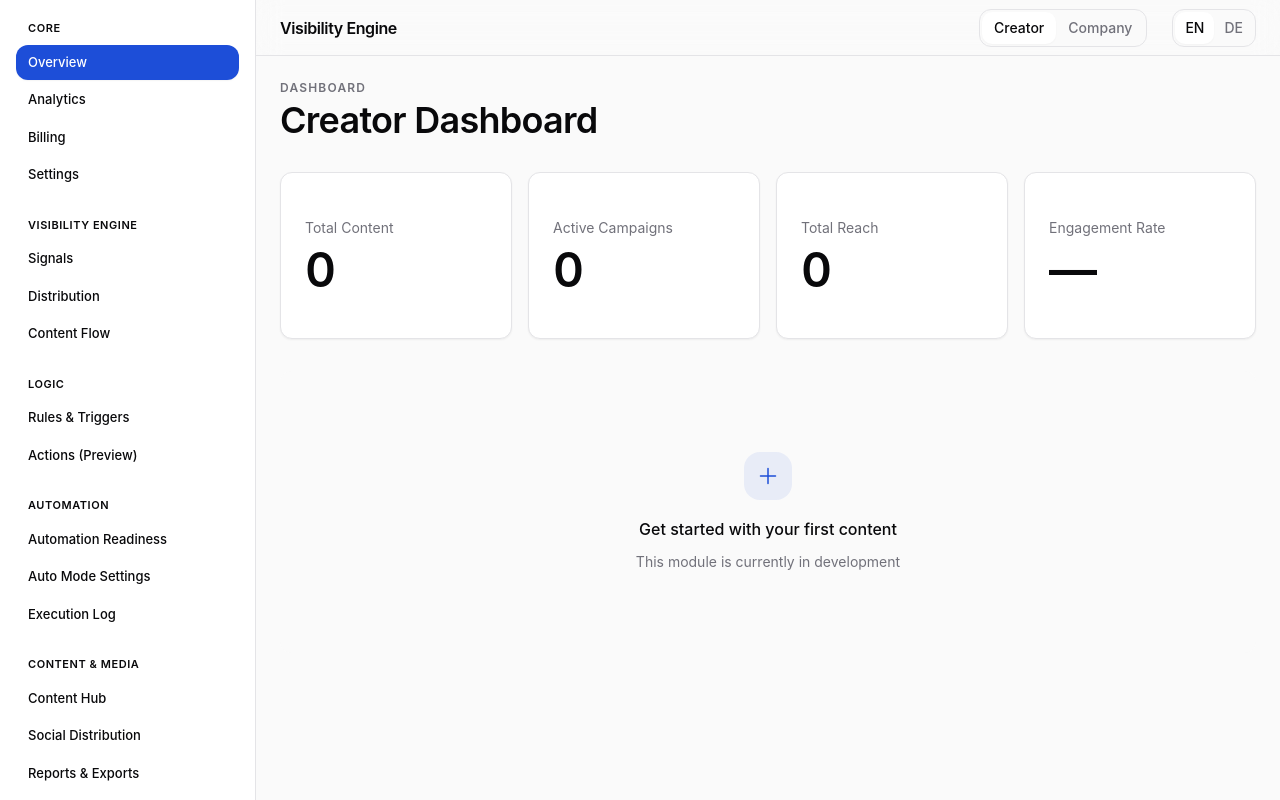
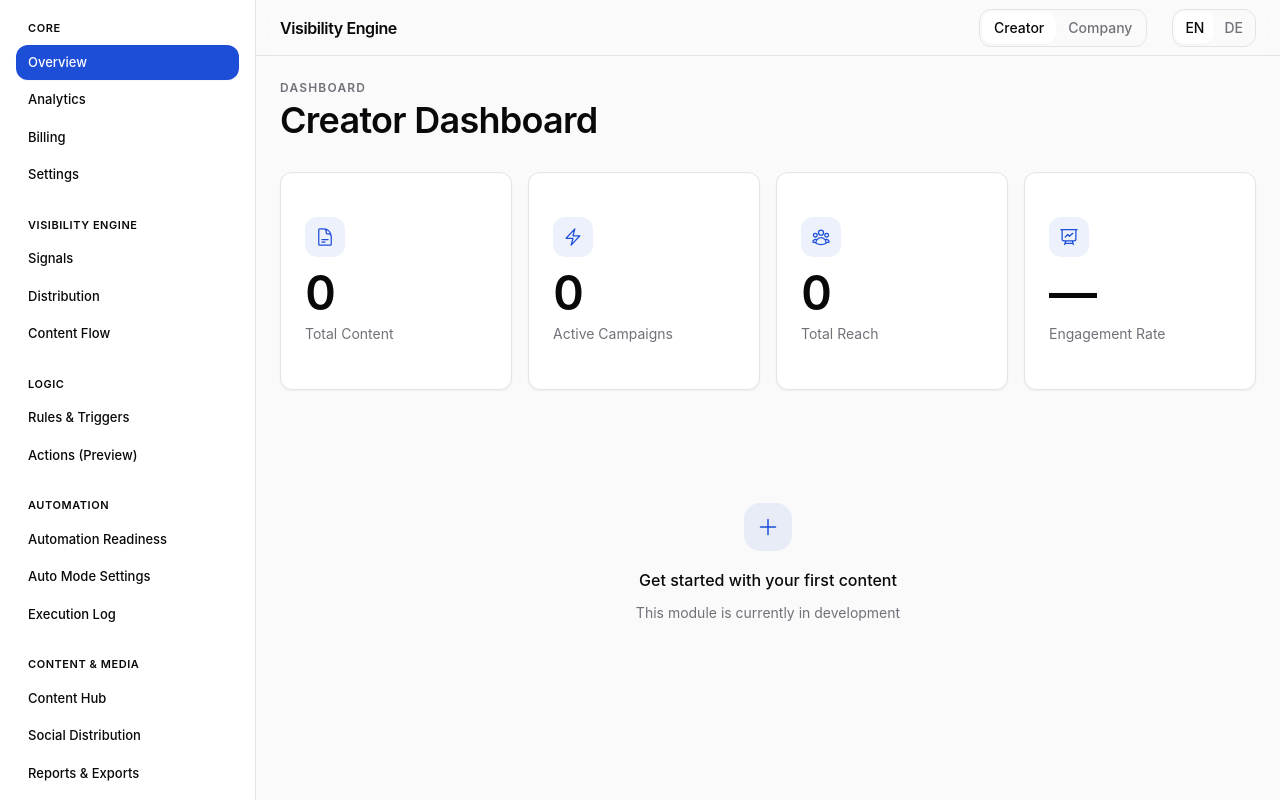
Before and after one commit to mikegehrke/visibility-engine, a Next.js app: page /dashboard in a window 1280 px wide. Built offline with nearby package versions, Linux system fonts and the light colour scheme.

Commit message:
feat(dashboard): enhance overview stat cards with icons
- Add metric icons for content, campaigns, reach, engagement
- Improved card layout with icon badge at top
- Icons animate on hover (scale-105)
- Better visual hierarchy: icon → value → label

```diff
--- a/app/dashboard/page.tsx
+++ b/app/dashboard/page.tsx
@@ -4,26 +4,53 @@ import { useDashboard } from '@/lib/context/DashboardContext';
 import { H2, Body, Small, Stat, Overline } from '@/components/shared/Typography';
 import Card, { CardContent } from '@/components/shared/Card';
 
+// Metric icons
+const metricIcons = {
+  content: (
+    <svg className="w-5 h-5" fill="none" viewBox="0 0 24 24" stroke="currentColor" strokeWidth={1.5}>
+      <path strokeLinecap="round" strokeLinejoin="round" d="M19.5 14.25v-2.625a3.375 3.375 0 00-3.375-3.375h-1.5A1.125 1.125 0 0113.5 7.125v-1.5a3.375 3.375 0 00-3.375-3.375H8.25m0 12.75h7.5m-7.5 3H12M10.5 2.25H5.625c-.621 0-1.125.504-1.125 1.125v17.25c0 .621.504 1.125 1.125 1.125h12.75c.621 0 1.125-.504 1.125-1.125V11.25a9 9 0 00-9-9z" />
+    </svg>
+  ),
+  campaigns: (
+    <svg className="w-5 h-5" fill="none" viewBox="0 0 24 24" stroke="currentColor" strokeWidth={1.5}>
+      <path strokeLinecap="round" strokeLinejoin="round" d="M3.75 13.5l10.5-11.25L12 10.5h8.25L9.75 21.75 12 13.5H3.75z" />
+    </svg>
+  ),
+  reach: (
+    <svg className="w-5 h-5" fill="none" viewBox="0 0 24 24" stroke="currentColor" strokeWidth={1.5}>
+      <path strokeLinecap="round" strokeLinejoin="round" d="M18 18.72a9.094 9.094 0 003.741-.479 3 3 0 00-4.682-2.72m.94 3.198l.001.031c0 .225-.012.447-.037.666A11.944 11.944 0 0112 21c-2.17 0-4.207-.576-5.963-1.584A6.062 6.062 0 016 18.719m12 0a5.971 5.971 0 00-.941-3.197m0 0A5.995 5.995 0 0012 12.75a5.995 5.995 0 00-5.058 2.772m0 0a3 3 0 00-4.681 2.72 8.986 8.986 0 003.74.477m.94-3.197a5.971 5.971 0 00-.94 3.197M15 6.75a3 3 0 11-6 0 3 3 0 016 0zm6 3a2.25 2.25 0 11-4.5 0 2.25 2.25 0 014.5 0zm-13.5 0a2.25 2.25 0 11-4.5 0 2.25 2.25 0 014.5 0z" />
+    </svg>
+  ),
+  engagement: (
+    <svg className="w-5 h-5" fill="none" viewBox="0 0 24 24" stroke="currentColor" strokeWidth={1.5}>
+      <path strokeLinecap="round" strokeLinejoin="round" d="M3.75 3v11.25A2.25 2.25 0 006 16.5h2.25M3.75 3h-1.5m1.5 0h16.5m0 0h1.5m-1.5 0v11.25A2.25 2.25 0 0118 16.5h-2.25m-7.5 0h7.5m-7.5 0l-1 3m8.5-3l1 3m0 0l.5 1.5m-.5-1.5h-9.5m0 0l-.5 1.5m.75-9l3-3 2.148 2.148A12.061 12.061 0 0116.5 7.605" />
+    </svg>
+  ),
+};
+
 // Stat Card component for dashboard metrics
 function StatCard({
   label,
   value,
   trend,
-  trendUp
+  trendUp,
+  icon
 }: {
   label: string;
   value: string | number;
   trend?: string;
   trendUp?: boolean;
+  icon: React.ReactNode;
 }) {
   return (
     <Card variant="elevated" hover className="group">
       <CardContent className="py-5">
-        <Small className="text-slate mb-1 block">{label}</Small>
-        <div className="flex items-end justify-between mt-2">
-          <Stat className="text-3xl">{value}</Stat>
+        <div className="flex items-start justify-between mb-3">
+          <div className="w-10 h-10 rounded-lg bg-signal-muted flex items-center justify-center text-signal transition-transform duration-slow group-hover:scale-105">
+            {icon}
+          </div>
           {trend && (
-            <span className={`text-xs font-medium px-2 py-0.5 rounded-full transition-colors ${
+            <span className={`text-xs font-medium px-2 py-0.5 rounded-full ${
               trendUp
                 ? 'bg-success-muted text-success'
                 : 'bg-danger-muted text-danger'
@@ -32,6 +59,8 @@ function StatCard({
             </span>
           )}
         </div>
+        <Stat className="text-3xl block mb-1">{value}</Stat>
+        <Small className="text-slate">{label}</Small>
       </CardContent>
     </Card>
   );
@@ -54,10 +83,10 @@ export default function DashboardPage() {
 
       {/* Stats Grid */}
       <div className="grid grid-cols-1 sm:grid-cols-2 lg:grid-cols-4 gap-4">
-        <StatCard label="Total Content" value="0" />
-        <StatCard label="Active Campaigns" value="0" />
-        <StatCard label="Total Reach" value="0" />
-        <StatCard label="Engagement Rate" value="—" />
+        <StatCard label="Total Content" value="0" icon={metricIcons.content} />
+        <StatCard label="Active Campaigns" value="0" icon={metricIcons.campaigns} />
+        <StatCard label="Total Reach" value="0" icon={metricIcons.reach} />
+        <StatCard label="Engagement Rate" value="—" icon={metricIcons.engagement} />
       </div>
 
       {/* Quick Actions / Empty State */}
```
